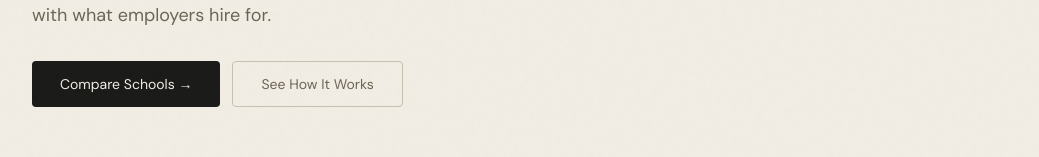
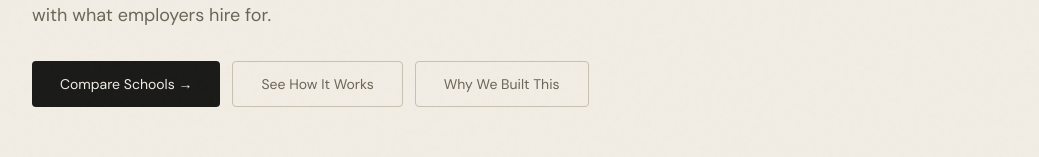
Before and after one commit to Bxnd3r/mba-skills-index, a Next.js app: page / in a window 1280 px wide. Shown: the part 460-617 px from the top of the page, without its empty margins (120-1159 px from the left). Built offline with nearby package versions, Linux system fonts and the light colour scheme; a web font is replaced by a local one.

Commit message:
Add mission page and third CTA button

```diff
--- a/app/LandingClient.tsx
+++ b/app/LandingClient.tsx
@@ -89,6 +89,12 @@ export default function LandingClient({ schools, jobs }: Props) {
             className="px-7 py-3 border border-[#c8c0b0] hover:border-[#1a1a18] text-[#6b6557] hover:text-[#1a1a18] font-body text-sm rounded transition-colors"
           >
             See How It Works
+          </Link>
+          <Link
+            href="/mission"
+            className="px-7 py-3 border border-[#c8c0b0] hover:border-[#1a1a18] text-[#6b6557] hover:text-[#1a1a18] font-body text-sm rounded transition-colors"
+          >
+            Why We Built This
           </Link>
         </div>
 
```
